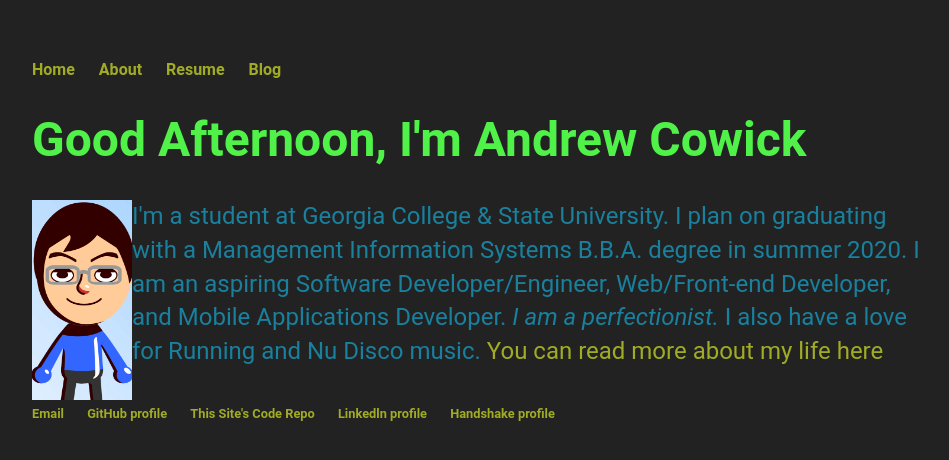
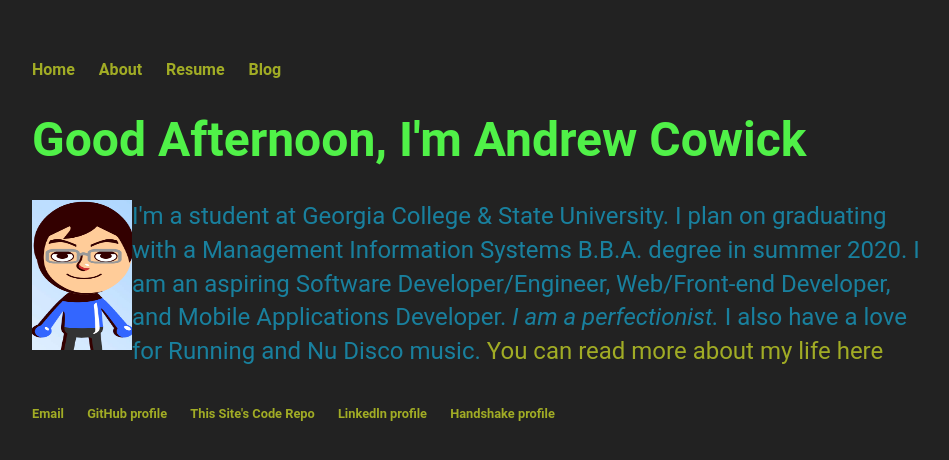
Before and after one commit to acow19/acow19.github.io, a Jekyll site: the page built from index.html, in a window 1280 px wide. Shown: the top 460 px of the page, without its empty margins (160-1109 px from the left). Built offline with Jekyll 4.4.1, drawn with Linux system fonts in a browser that asks for light colours.

Commit message:
Adjusting the image again

```diff
--- a/index.html
+++ b/index.html
@@ -20,7 +20,7 @@
             document.write('<h1>' + greeting + " " + "I'm Andrew Cowick" + '</h1>');
         </script>
         <p>
-            <img src="Me As A Mii.PNG" alt="Me As A Mii" width="100" height="200" align="left" />
+            <img src="Me As A Mii.PNG" alt="Me As A Mii" width="100" height="150" align="left" />
             I'm a student at Georgia College & State University.
             I plan on graduating with a Management Information Systems B.B.A. degree in summer 2020.
             I am an aspiring Software Developer/Engineer, Web/Front-end Developer, and Mobile Applications Developer.
```
